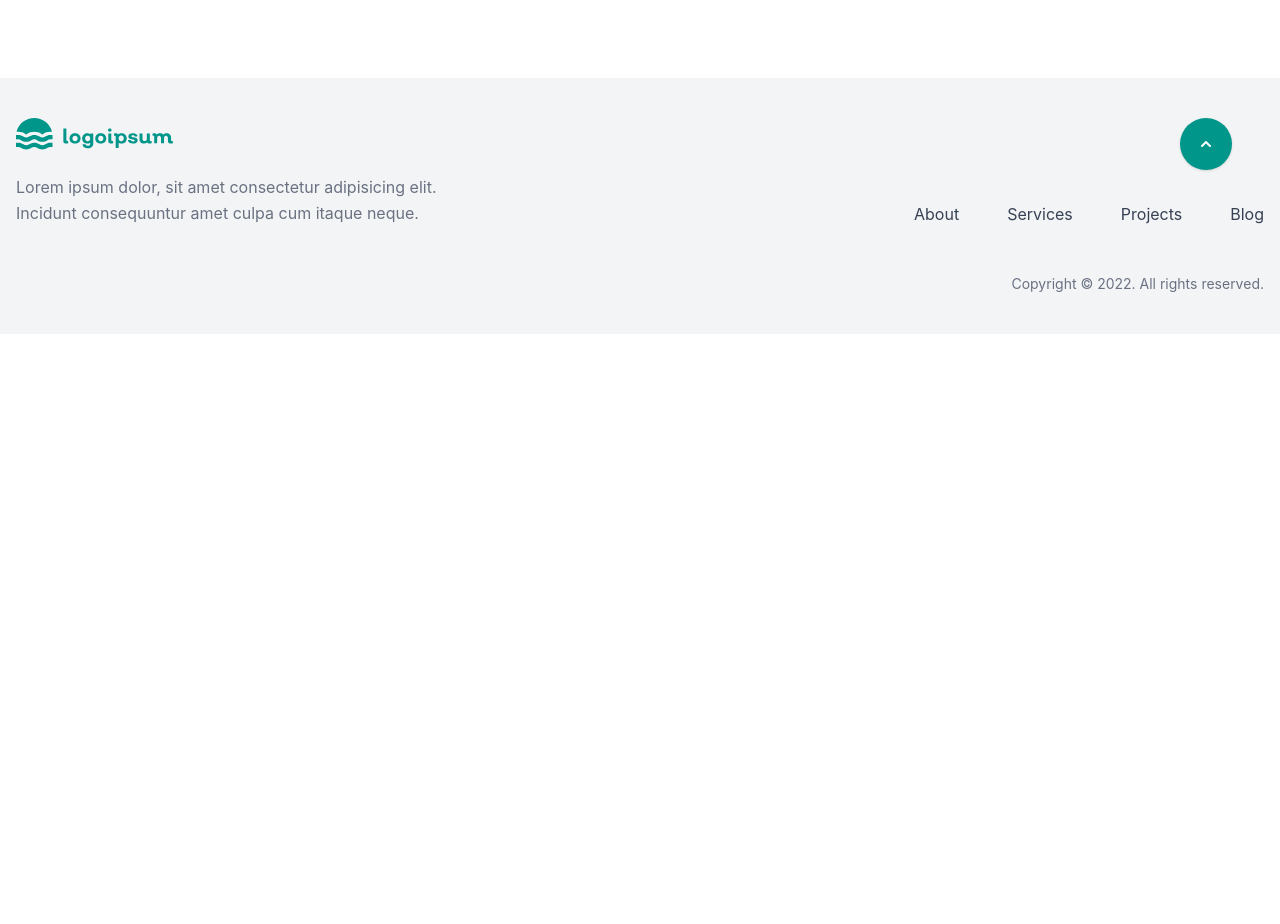
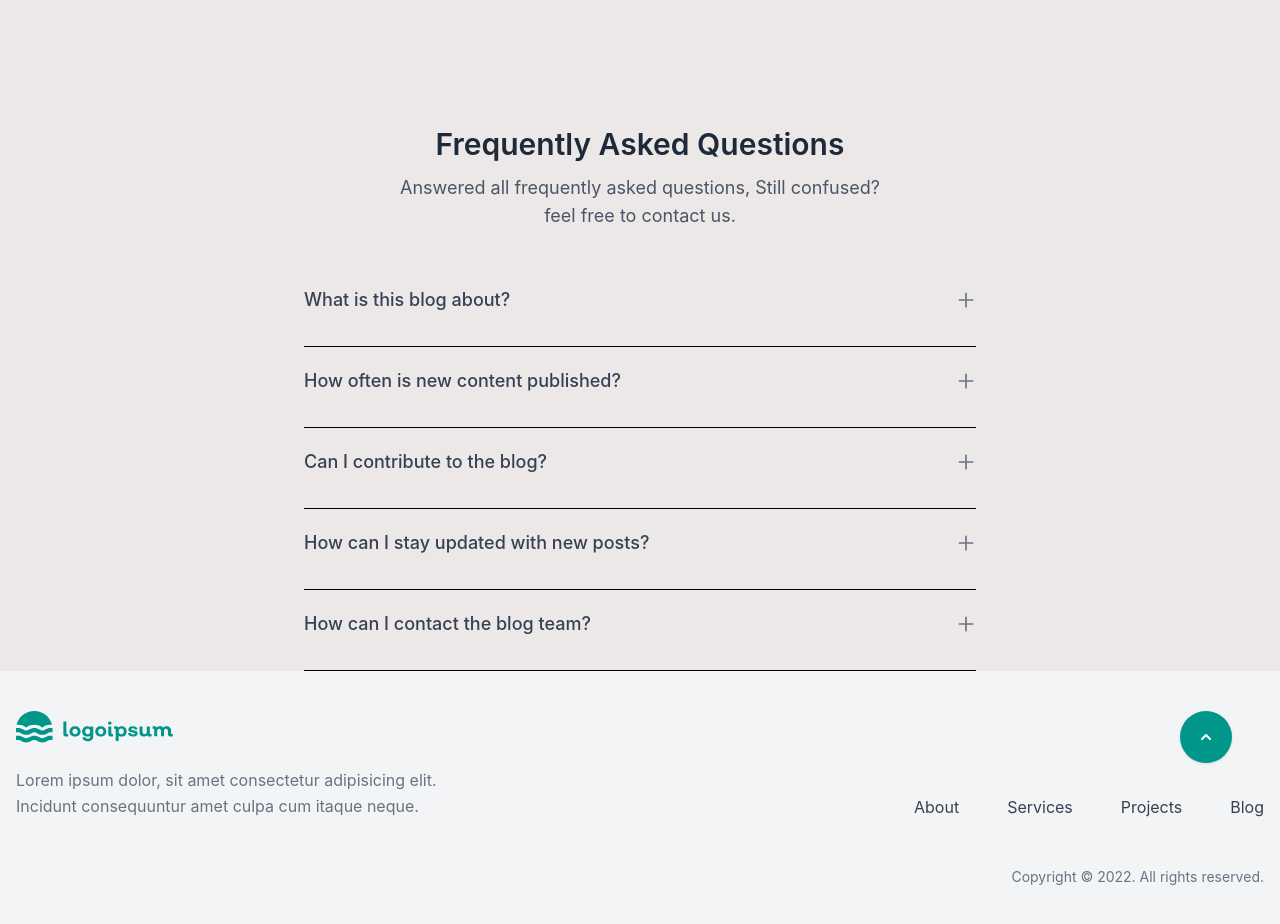
Before and after one commit to Shivanipalya26/BlogScape, a React (Vite) app in the folder client/: page / in a window 1280 px wide. Shown: the part 620-1544 px from the top of the page. Before the commit the page ends 954 px from the top, so only its background shows below. Built offline with nearby package versions, Linux system fonts and the light colour scheme.

Commit message:
feat: Added FAQs section to Home Page

```diff
--- /dev/null
+++ b/client/src/components/Faqs/index.tsx
@@ -0,0 +1,114 @@
+import React, { FC, useRef, useState } from 'react';
+
+interface Faq {
+    q: string;
+    a: string;
+}
+
+interface FaqsCardProps {
+    faqsList: Faq;
+    idx: number;
+}
+
+const FaqsCard: React.FC<FaqsCardProps> = (props) => {
+    const answerElRef = useRef<HTMLDivElement>(null);
+    const [state, setState] = useState<boolean>(false);
+    const [answerH, setAnswerH] = useState<string>('0px');
+    const { faqsList, idx } = props;
+
+    const handleOpenAnswer = (): void => {
+        if (answerElRef.current) {
+            const childEl = answerElRef.current.firstElementChild as HTMLElement;
+            if (childEl) {
+                const answerElH: number = childEl.offsetHeight;
+                setState(!state);
+                setAnswerH(`${answerElH + 20}px`);
+            }
+        }
+    };
+
+    return (
+        <div
+            className="space-y-3 mt-5 overflow-hidden border-b"
+            key={idx}
+            onClick={handleOpenAnswer}
+        >
+            <h4 className="cursor-pointer pb-5 flex items-center justify-between text-lg text-gray-700 font-medium">
+                {faqsList.q}
+                {
+                    state ? (
+                        <svg xmlns="http://www.w3.org/2000/svg" className="h-5 w-5 text-gray-500 ml-2" fill="none" viewBox="0 0 24 24" stroke="currentColor">
+                            <path strokeLinecap="round" strokeLinejoin="round" strokeWidth={2} d="M20 12H4" />
+                        </svg>
+                    ) : (
+                        <svg xmlns="http://www.w3.org/2000/svg" className="h-5 w-5 text-gray-500 ml-2" fill="none" viewBox="0 0 24 24" stroke="currentColor">
+                            <path strokeLinecap="round" strokeLinejoin="round" strokeWidth={2} d="M12 4v16m8-8H4" />
+                        </svg>
+                    )
+                }
+            </h4>
+            <div
+                ref={answerElRef} className="duration-300"
+                style={state ? { height: answerH } : { height: '0px' }}
+            >
+                <div>
+                    <p className="text-gray-500">
+                        {faqsList.a}
+                    </p>
+                </div>
+            </div>
+        </div>
+    );
+};
+
+const FaqSection: FC = () => {
+    const faqsList: Faq[] = [
+        {
+            q: "What is this blog about?",
+            a: "This blog covers a wide range of topics, including technology, lifestyle, and personal development, providing valuable insights and engaging content."
+        },
+        {
+            q: "How often is new content published?",
+            a: "We strive to publish new articles weekly, ensuring fresh and insightful content for our readers."
+        },
+        {
+            q: "Can I contribute to the blog?",
+            a: "Yes! We welcome guest contributions. If you're interested, please visit our 'Write for Us' page for guidelines and submission details."
+        },
+        {
+            q: "How can I stay updated with new posts?",
+            a: "You can subscribe to our newsletter or follow us on social media to get notifications about our latest articles."
+        },
+        {
+            q: "How can I contact the blog team?",
+            a: "You can reach out to us through our contact page or email us directly for any inquiries or collaborations."
+        }
+    ];
+
+
+    return (
+        <section className="leading-relaxed max-w-screen-xl mt-12 mx-auto px-4 md:px-8">
+            <div className="space-y-3 text-center">
+                <h1 className="text-3xl text-gray-800 font-semibold">
+                    Frequently Asked Questions
+                </h1>
+                <p className="text-gray-600 max-w-lg mx-auto text-lg">
+                    Answered all frequently asked questions, Still confused? feel free to contact us.
+                </p>
+            </div>
+            <div className="mt-14 max-w-2xl mx-auto">
+                {
+                    faqsList.map((item, idx) => (
+                        <FaqsCard
+                            key={idx}
+                            idx={idx}
+                            faqsList={item}
+                        />
+                    ))
+                }
+            </div>
+        </section>
+    );
+};
+
+export default FaqSection;
--- a/client/src/pages/about/index.tsx
+++ b/client/src/pages/about/index.tsx
@@ -29,7 +29,7 @@ const AboutPage: React.FC = () => {
   return (
     <section
       id="about"
-      className="bg-gray-100 text-gray-800 py-16 px-6 md:px-20 transition-colors duration-300"
+      className="bg-[#ede8e8] text-gray-800 py-16 px-6 md:px-20 transition-colors duration-300"
     >
       <Layout>
         <div className="max-w-5xl mx-auto ">
--- a/client/src/pages/home/index.tsx
+++ b/client/src/pages/home/index.tsx
@@ -1,15 +1,21 @@
 import Layout from "../../styles/template/Layout";
 import blogImg from "../../styles/assets/blogImg.jpg";
 import { Link } from "react-router-dom";
+import FaqSection from "../../components/Faqs";
 
 const HomePage = () => {
   return (
-    <section>
+    <section className="bg-[#ede8e8]">
       <Layout>
-        <div className="flex flex-col md:flex-row justify-between items-center">
-          <div className="w-full md:w-2/3 px-6 md:px-18 pt-16 md:pt-26 pb-16 md:pb-28">
+        <div className="flex flex-col md:flex-row justify-between items-center ">
+          <div className="w-full md:w-2/3 px-6 md:px-18 pt-16 md:pt-26 pb-16 md:pb-28 ">
             <h1 className="text-4xl md:text-5xl font-bold text-gray-800 mb-6">
-              Where Curiosity Meets Insight – Your Ultimate Knowledge Hub
+              Where
+              <span className="overflow-hidden [mask-image:linear-gradient(to_bottom,transparent,white,transparent)] ">
+                {" "}
+                Curiosity{" "}
+              </span>
+              Meets Insight – Your Ultimate Knowledge Hub
             </h1>
             <p className="text-lg md:text-1xl font-mono text-gray-500 leading-relaxed mb-6 pt-2">
               Stay informed and inspired with articles that cater to your
@@ -38,6 +44,10 @@ const HomePage = () => {
             />
           </div>
         </div>
+
+        <div>
+          <FaqSection />
+        </div>
       </Layout>
     </section>
   );
```
